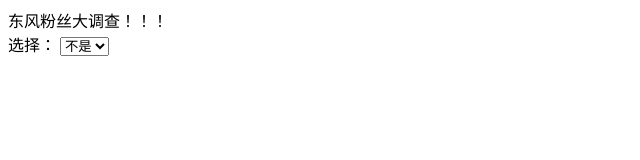
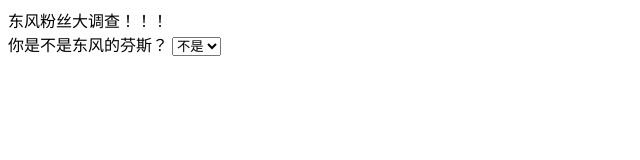
Before and after one commit to weilanzhihe/weilanzhihe, a plain HTML site: page index.html in a window 1280 px wide. Shown: the whole page, without its empty margins (0-640 px from the left). Drawn offline with Linux system fonts and the light colour scheme.

Commit message:
忘改了awa

```diff
--- a/index.html
+++ b/index.html
@@ -1,7 +1,7 @@
 <head>东风粉丝大调查！！！</head>
 <body>
     <form>
-        <label for="choice">选择：</label>
+        <label for="choice">你是不是东风的芬斯？</label>
         <select id="choice" name="choice">
             <option value="no">不是</option>
             <option value="yes">是的</option>
```
